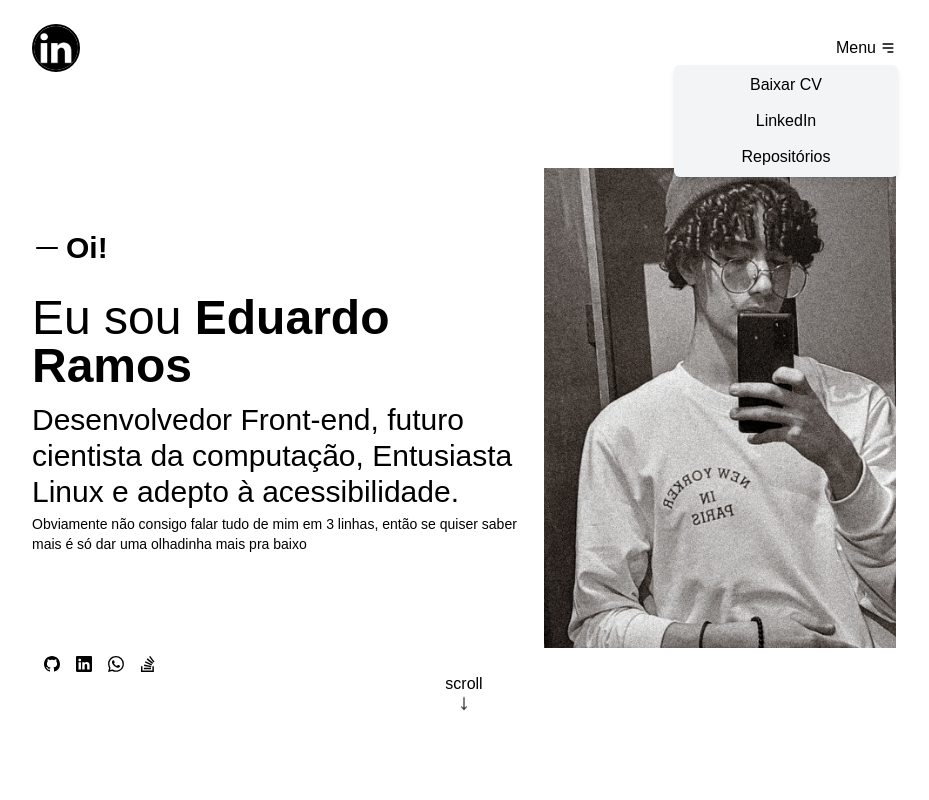
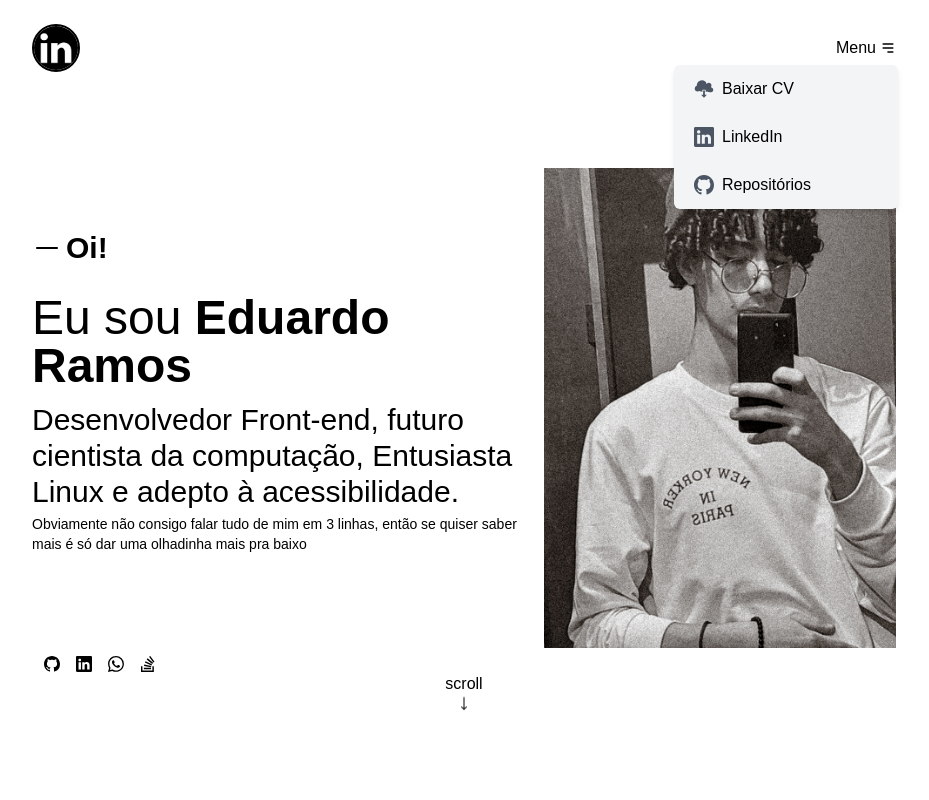
Before and after one commit to eramoss/portfolio, a Next.js app: page / in a window 1280 px wide. Both pictures are taken after a click on the button "Menu". Shown: the top 800 px of the page, without its empty margins (176-1105 px from the left). Built offline with nearby package versions, Linux system fonts and the light colour scheme.

Commit message:
change the menu design

```diff
--- a/components/headerComponent/Menu.tsx
+++ b/components/headerComponent/Menu.tsx
@@ -1,6 +1,8 @@
 import React, { useContext } from "react";
 import * as DropdownMenu from "@radix-ui/react-dropdown-menu";
 import { HiMenuAlt3 } from "react-icons/hi";
+import { BsGithub, BsLinkedin, BsArrowDownSquare } from "react-icons/bs";
+import { GiCloudDownload } from "react-icons/gi";
 
 const Menu = () => {
   return (
@@ -20,14 +22,38 @@ const Menu = () => {
 
       <DropdownMenu.Portal>
         <DropdownMenu.Content
-          className="w-56 absolute md:top-0  -right-12 md:-right-8 rounded-md bg-gray-100 p-2 shadow-md duration-500 transition transform flex flex-col items-center gap-3"
+          className="w-56 absolute md:top-0 border-collapse -right-12 md:-right-8 rounded-md bg-gray-100  shadow-md duration-500 transition-all transform flex flex-col items-center "
           sideOffset={5}
         >
-          <a href="/Curriculo-eduardo-ramos.pdf" download>
-            Baixar CV
+          <a
+            href="/Curriculo-eduardo-ramos.pdf"
+            download
+            className="flex items-center w-full hover:bg-gray-300 py-3 px-5 rounded-t  transition-all"
+          >
+            <label className="text-gray-600 text-xl mr-2" htmlFor="curriculo">
+              <GiCloudDownload />
+            </label>
+            <div id="curriculo">Baixar CV</div>
           </a>
-          <a href="https://www.linkedin.com/in/eramoss/">LinkedIn</a>
-          <a href="https://github.com/eramoss">Repositórios</a>
+          <a
+            href="https://www.linkedin.com/in/eramoss/"
+            className="flex items-center w-full hover:bg-gray-300 px-5 py-3  transition-all"
+          >
+            <label className="text-gray-600 text-xl mr-2" htmlFor="linkedin">
+              <BsLinkedin />
+            </label>
+            <div id="linkedin">LinkedIn</div>
+          </a>
+
+          <a
+            href="https://github.com/eramoss"
+            className="flex items-center w-full hover:bg-gray-300 px-5 py-3 rounded-b  transition-all"
+          >
+            <label className="text-gray-600 text-xl mr-2" htmlFor="github">
+              <BsGithub />
+            </label>
+            <div id="github">Repositórios</div>
+          </a>
         </DropdownMenu.Content>
       </DropdownMenu.Portal>
     </DropdownMenu.Root>
```
